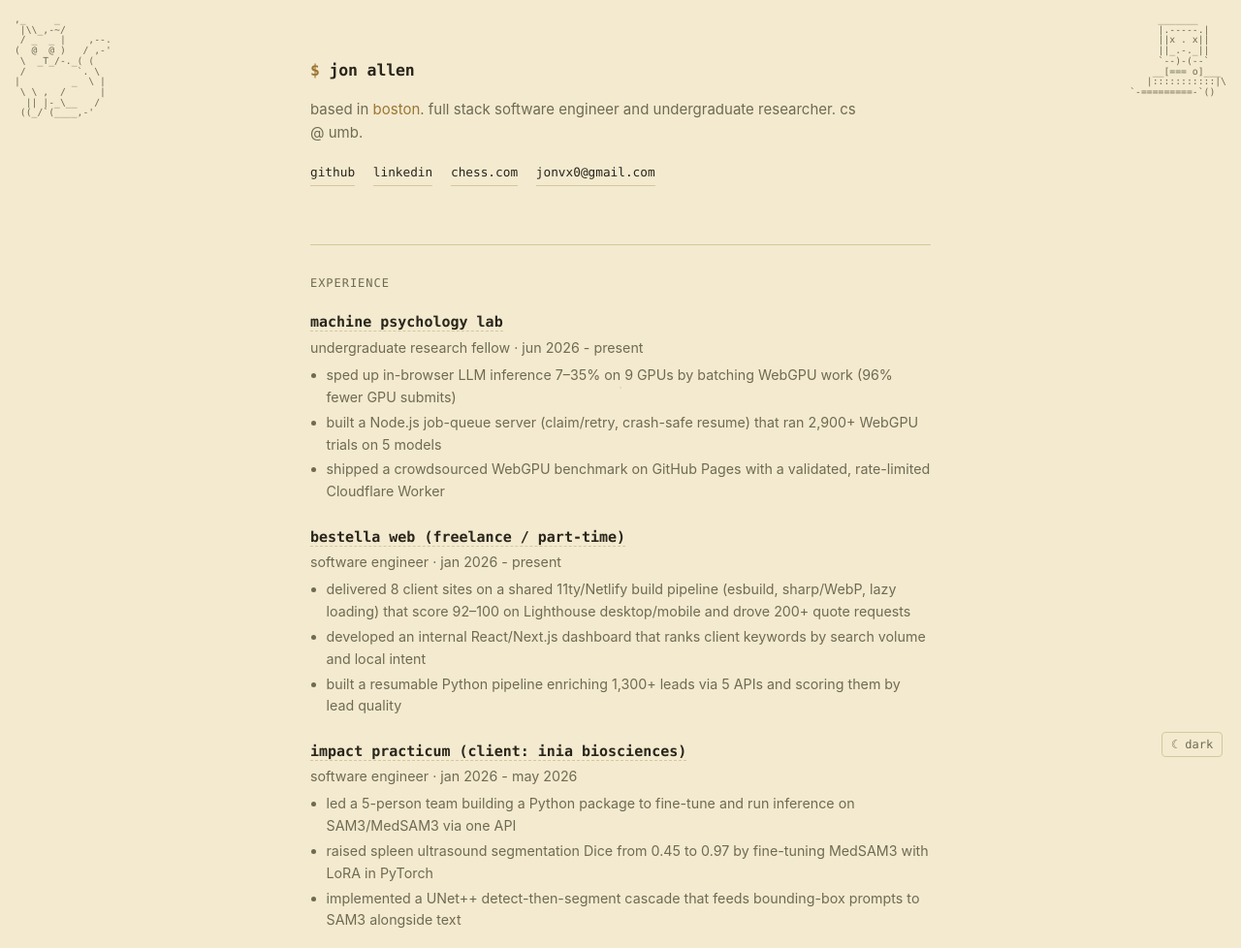
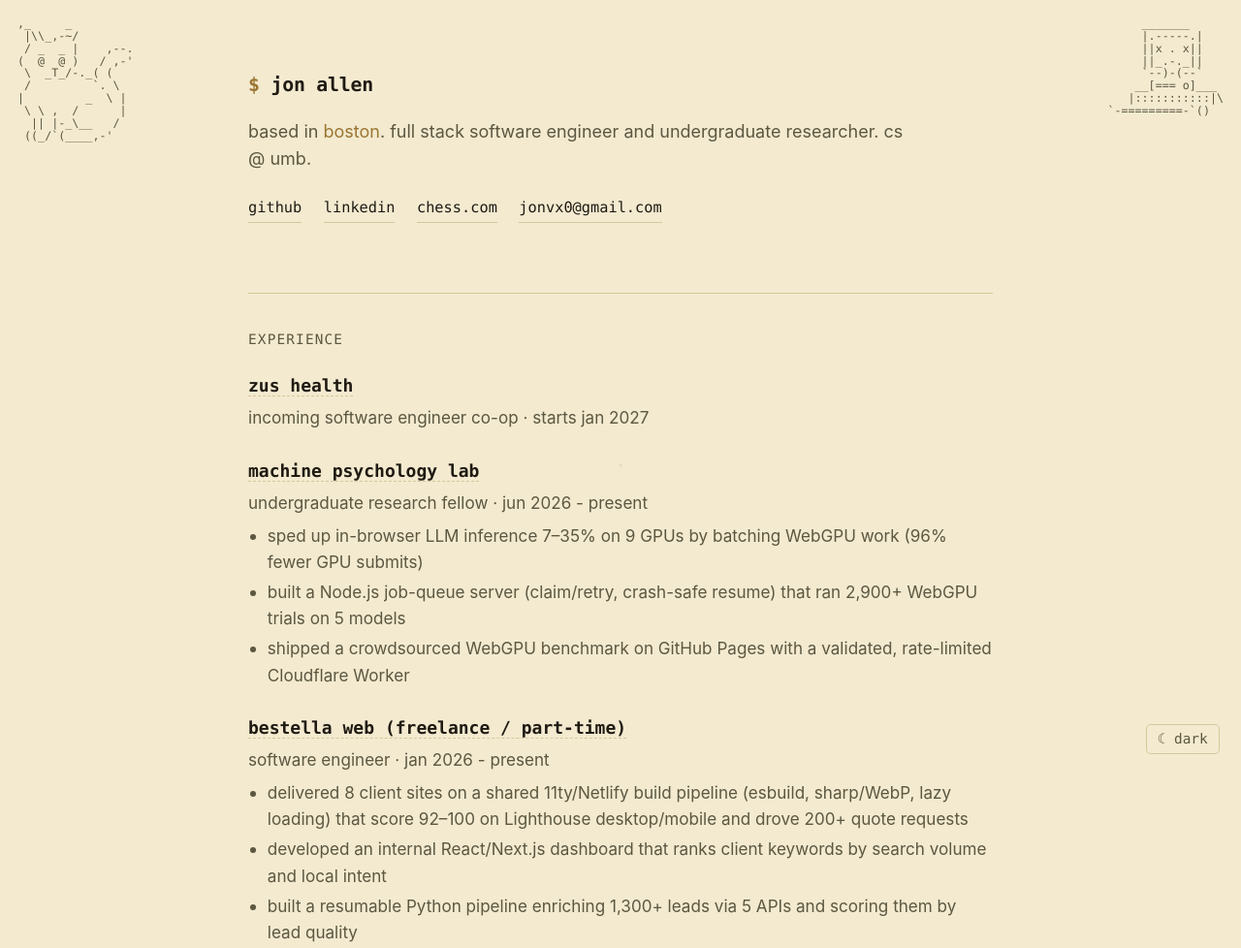
Before and after one commit to jon-vx/portfolio-website, an Astro site: page / in a window 1280 px wide. Shown: the top 978 px of the page at 97% size. Built offline with nearby package versions, Linux system fonts and the light colour scheme; Astro itself is replaced by a stand-in of ours.

Commit message:
feat: non-bulleted entries don't auto generate a blank bullet
chore: added new experience
refactor: zoomed in for desktop size

```diff
--- a/src/data/site.ts
+++ b/src/data/site.ts
@@ -9,6 +9,13 @@ export const site = {
     { label: "jonvx0@gmail.com", copy: "jonvx0@gmail.com" },
   ],
   work: [
+    {
+      org: "zus health",
+      role: "incoming software engineer co-op",
+      period: "starts jan 2027",
+      href: "https://zushealth.com/",
+      bullets: [],
+    },
     {
       org: "machine psychology lab",
       role: "undergraduate research fellow",
--- a/src/pages/index.astro
+++ b/src/pages/index.astro
@@ -29,9 +29,11 @@ import { site } from "../data/site";
               ? <a href={w.href}><span class="name">{w.org}</span></a>
               : <span class="name">{w.org}</span>}
             <p>{w.role} · {w.period}</p>
-            <ul class="bullets">
-              {w.bullets.map((b) => <li>{b}</li>)}
-            </ul>
+            {w.bullets.length > 0 && (
+              <ul class="bullets">
+                {w.bullets.map((b) => <li>{b}</li>)}
+              </ul>
+            )}
           </li>
         ))}
       </ul>
--- a/src/styles/global.css
+++ b/src/styles/global.css
@@ -17,8 +17,8 @@
 @media (prefers-color-scheme: light) {
   :root:not([data-theme="dark"]) {
     --bg: #f3ead0;
-    --fg: #2a251a;
-    --muted: #6f6a52;
+    --fg: #1f1a12;
+    --muted: #5c5741;
     --accent: #9b7632;
     --accent-deep: #7b3428;
     --line: #d4c89a;
@@ -31,8 +31,8 @@
 
 :root[data-theme="light"] {
   --bg: #f3ead0;
-  --fg: #2a251a;
-  --muted: #6f6a52;
+  --fg: #1f1a12;
+  --muted: #5c5741;
   --accent: #9b7632;
   --accent-deep: #7b3428;
   --line: #d4c89a;
@@ -90,6 +90,11 @@
 * { box-sizing: border-box; margin: 0; padding: 0; }
 
 html { font-size: 15px; }
+
+/* render desktop at the size it looked at 120% browser zoom */
+@media (min-width: 721px) {
+  html { zoom: 1.2; }
+}
 
 body {
   background-color: var(--bg);
```
